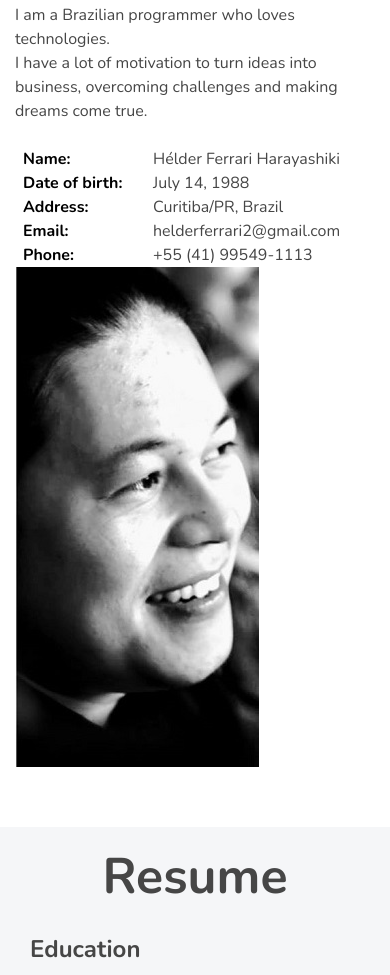
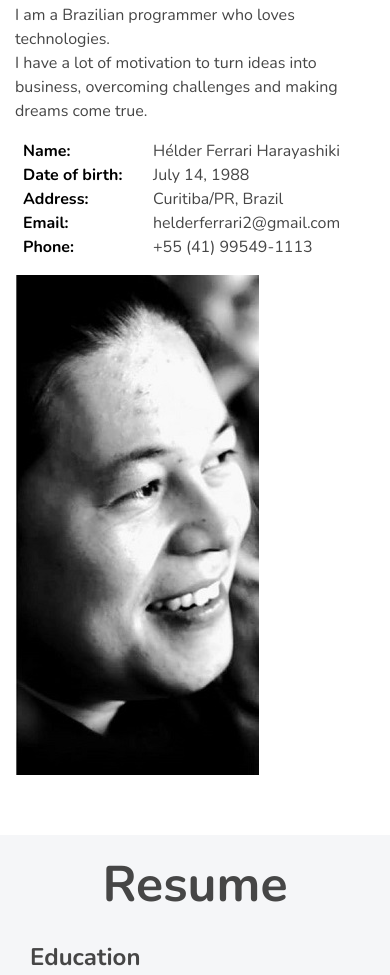
Before and after one commit to helderferrari2/helderferrari2.github.io, a plain HTML site: page index.html in a window 390 px wide. Shown: the part 969-1944 px from the top of the page. Drawn offline with nearby package versions, Linux system fonts and the light colour scheme.

Commit message:
Fix Responsive

```diff
--- a/index.html
+++ b/index.html
@@ -19,7 +19,6 @@
     <link href="https://fonts.googleapis.com/css?family=Nunito:400,400i,700&display=swap" rel="stylesheet">
 
     <link rel="stylesheet" href="https://cdnjs.cloudflare.com/ajax/libs/animate.css/3.5.2/animate.min.css">
-
 
     <!--Custom CSS-->
     <link rel="stylesheet" type="text/css" href="assets/css/main.css"></link>
@@ -61,7 +60,6 @@
             </nav>
         </header>
 
-
         <!-- Home Area
                 ============================================ -->
         <div id="home-area" class="slider-area">
@@ -96,8 +94,6 @@
             </div>
         </div>
 
-
-
         <!--Main content-->
         <div class="container">
 
@@ -108,7 +104,7 @@
                         <h1 class="custom-title">About me</h1>
                         <p>I am a Brazilian programmer who loves technologies.</p>
                         <p>I have a lot of motivation to turn ideas into business, overcoming challenges and making dreams come true.</p>
-                        <ul class="about-info mt-4 px-md-0 px-2">
+                        <ul class="about-info mt-3 px-md-0 px-2">
                             <li class="d-flex"><span>Name:</span> <span>Hélder Ferrari Harayashiki</span></li>
                             <li class="d-flex"><span>Date of birth:</span> <span>July 14, 1988</span></li>
                             <li class="d-flex"><span>Address:</span> <span>Curitiba/PR, Brazil</span></li>
@@ -117,7 +113,7 @@
                         </ul>
                     </div>
                     <div class="col-lg-4">
-                        <img src="assets/img/user1.jpg" class="img-fluid" style="height:500px;" alt="User Image">
+                        <img src="assets/img/user1.jpg" class="img-fluid mt-3" style="height:500px;" alt="User Image">
                     </div>
                 </div>
             </section>
```
